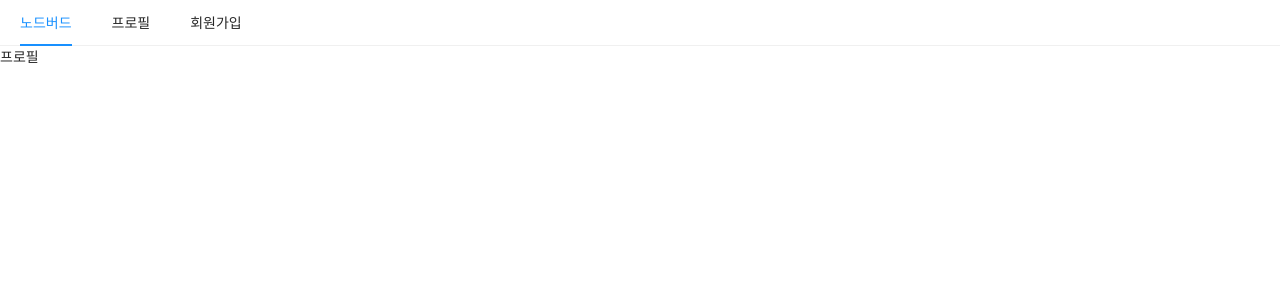
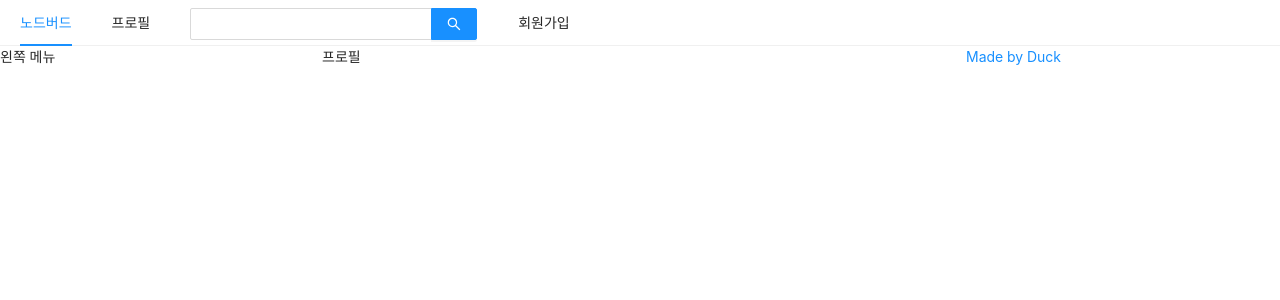
Before and after one commit to Duck-98/React_Nodejs_SNS, a Next.js app in the folder front/: page /profile in a window 1280 px wide. Shown: the top 300 px of the page. Built offline with nearby package versions, Linux system fonts and the light colour scheme.

Commit message:
반응형 그리드 사용 및 메뉴설정

```diff
--- a/front/components/AppLayout.js
+++ b/front/components/AppLayout.js
@@ -1,7 +1,8 @@
 import React from 'react';
 import PropTypes from 'prop-types';
 import Link from 'next/link'; // next 자체 라우터
-import {Menu} from'antd';
+import {Menu, Input, Row, Col} from'antd';
+
 
 const AppLayout = ({children})=>{
     return(
@@ -14,10 +15,23 @@
                     <Link href="/profile"><a>프로필</a></Link>
                 </Menu.Item>
                 <Menu.Item>
+                    <Input.Search enterButton style={{verticalAlign:'middle'}}/>
+                </Menu.Item>
+                <Menu.Item>
                     <Link href="/signup"><a>회원가입</a></Link>
                 </Menu.Item>
             </Menu>
-            {children}
+            <Row gutter={8}>
+                <Col xs={24} md={6}>
+                    왼쪽 메뉴
+                </Col>
+                <Col xs={24} md={12}>
+                    {children}
+                </Col>
+                <Col xs={24} md={6}>
+                    <a href="https://github.com/Duck-98" target="_blank" rel="_noreferrer noopener">Made by Duck</a>
+                </Col>    {/* 보안성 문제로 타겟 _blank를 사용했을 때  rel="_noreferrer noopener"도 사용되어야 한다. */}
+            </Row>
         </div>
     )
 };
--- a/front/pages/_app.js
+++ b/front/pages/_app.js
@@ -1,11 +1,17 @@
 import React from 'react'
 import 'antd/dist/antd.css'
 import PropTypes from 'prop-types'
-
+import Head from 'next/head';
 
 const NodeBird = ({Component}) =>{
     return(
+        <>
+        <Head>
+            <meta charSet='utf-8'/>
+            <title>NodeBird</title>
+        </Head>
         <Component/>
+        </>
     )
 }
 
--- a/front/pages/profile.js
+++ b/front/pages/profile.js
@@ -1,12 +1,15 @@
 import React from'react';
 import AppLayout from '../components/AppLayout';
-
+import Head from 'next/head';
 const Profile = ()=>{
     return(
-    <AppLayout>
-        <div>프로필</div>
-    </AppLayout>
-    )
+    <>
+        <Head>
+            <title>내 프로필 / NodeBird</title>
+        </Head>
+    <AppLayout>프로필</AppLayout>
+    </>
+    );
 };
 
 export default Profile;
```
Also changed, not shown: front/pages/signup.js (+7 -3 lines).
